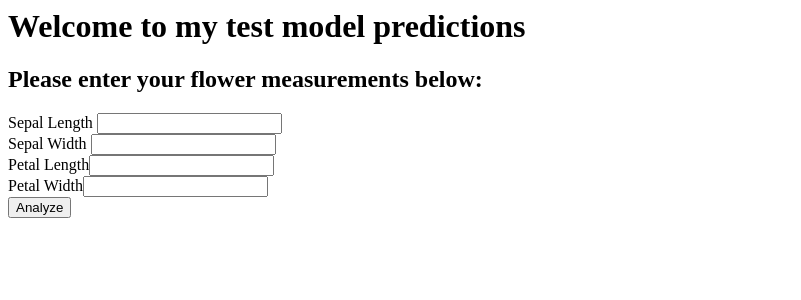
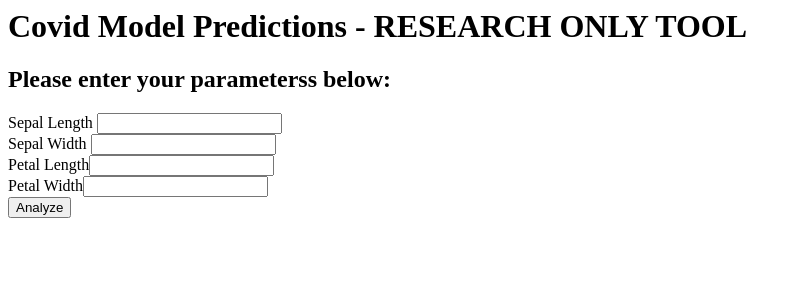
Before and after one commit to mjorgecardoso/heroku_app, a Flask app: page / in a window 1280 px wide. Shown: the top 300 px of the page, without its empty margins (0-801 px from the left). Run offline with Flask 2, Linux system fonts and the light colour scheme; parts of the project's set-up code (start-up, migrations or seed data) failed here and were passed over.

Commit message:
Update home.html

```diff
--- a/templates/home.html
+++ b/templates/home.html
@@ -1,5 +1,5 @@
-<h1>Welcome to my test model predictions</h1>
-<h2>Please enter your flower measurements below:</h2>
+<h1>Covid Model Predictions - RESEARCH ONLY TOOL</h1>
+<h2>Please enter your parameterss below:</h2>
 <form  method="POST">
     {# This hidden_tag is a CSRF security feature. #}
     {{ form.hidden_tag() }}
```
